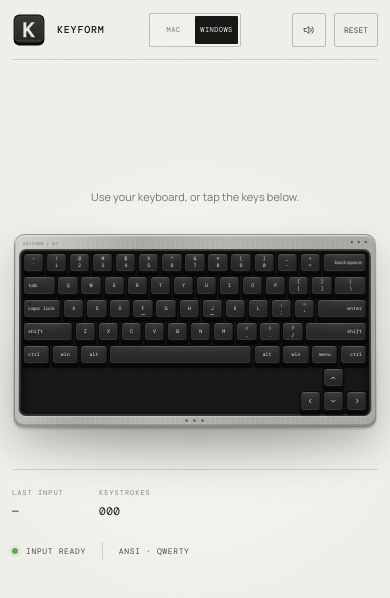
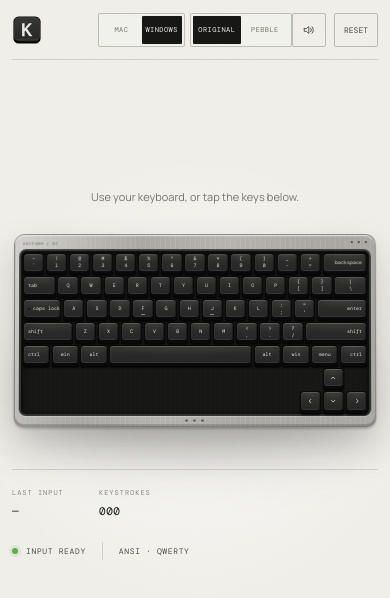
Before and after one commit to nerdynischal/keyform, a React (Vite) app: page / in a window 390 px wide. Shown: the top 598 px of the page. Built offline with nearby package versions, Linux system fonts and the light colour scheme; a web font is replaced by a local one.

Commit message:
Add Pebble keyboard appearance

```diff
--- a/src/App.css
+++ b/src/App.css
@@ -45,7 +45,13 @@
   flex: 0 0 auto;
 }
 
-.platform-toggle {
+.header-selectors {
+  display: flex;
+  align-items: center;
+  gap: 8px;
+}
+
+.header-toggle {
   min-height: 34px;
   padding: 2px;
   border: 1px solid rgba(25, 25, 23, 0.24);
@@ -55,7 +61,7 @@
   background: rgba(255, 255, 255, 0.18);
 }
 
-.platform-toggle button {
+.header-toggle button {
   min-width: 52px;
   padding: 0 8px;
   border: 0;
@@ -69,19 +75,26 @@
   cursor: pointer;
   transition:
     background-color 140ms ease,
-    color 140ms ease;
+    color 140ms ease,
+    transform 120ms var(--ease-out);
 }
 
-.platform-toggle button:hover {
-  color: var(--ink);
+@media (hover: hover) and (pointer: fine) {
+  .header-toggle button:hover {
+    color: var(--ink);
+  }
 }
 
-.platform-toggle button.is-active {
+.header-toggle button.is-active {
   background: var(--ink);
   color: var(--paper);
 }
 
-.platform-toggle button:focus-visible {
+.header-toggle button:active {
+  transform: scale(0.97);
+}
+
+.header-toggle button:focus-visible {
   outline: 2px solid var(--ink);
   outline-offset: 3px;
   z-index: 1;
@@ -291,7 +304,7 @@ h1 {
     min-height: 60px;
   }
 
-  .platform-toggle button {
+  .header-toggle button {
     min-width: 48px;
     padding-inline: 6px;
   }
@@ -339,6 +352,19 @@ h1 {
     padding-inline: 9px;
   }
 
+  .brand span {
+    display: none;
+  }
+
+  .brand__mark {
+    width: 30px;
+    height: 30px;
+  }
+
+  .header-selectors {
+    gap: 5px;
+  }
+
   .control-actions .control-button:first-child {
     gap: 0;
     font-size: 0;
@@ -349,9 +375,13 @@ h1 {
     height: 14px;
   }
 
-  .platform-toggle button {
-    min-width: 43px;
+  .header-toggle button {
+    min-width: 39px;
     padding-inline: 4px;
     font-size: 7px;
   }
+
+  .header-toggle:last-child button {
+    min-width: 48px;
+  }
 }
--- a/src/App.jsx
+++ b/src/App.jsx
@@ -2,12 +2,14 @@ import { InteractionFooter } from './components/InteractionFooter.jsx'
 import { LiveDisplay } from './components/LiveDisplay.jsx'
 import { SiteHeader } from './components/SiteHeader.jsx'
 import { InteractiveKeyboard } from './components/keyboard/InteractiveKeyboard.jsx'
+import { useKeyboardAppearance } from './hooks/useKeyboardAppearance.js'
 import { useKeyboardInput } from './hooks/useKeyboardInput.js'
 import { usePlatformPreference } from './hooks/usePlatformPreference.js'
 import './App.css'
 
 function App() {
   const [platform, setPlatform] = usePlatformPreference()
+  const [appearance, setAppearance] = useKeyboardAppearance()
   const {
     capsLock,
     lastKey,
@@ -25,8 +27,10 @@ function App() {
     <main className="page-shell">
       <SiteHeader
         platform={platform}
+        appearance={appearance}
         muted={muted}
         onPlatformChange={setPlatform}
+        onAppearanceChange={setAppearance}
         onToggleSound={toggleMuted}
         onReset={reset}
       />
@@ -35,6 +39,7 @@ function App() {
         <LiveDisplay typed={typed} />
         <InteractiveKeyboard
           platform={platform}
+          appearance={appearance}
           pressedKeys={pressedKeys}
           capsLock={capsLock}
           onPress={pressKey}
--- a/src/components/SiteHeader.jsx
+++ b/src/components/SiteHeader.jsx
@@ -7,10 +7,35 @@ const PLATFORMS = [
   { value: 'windows', label: 'Windows' },
 ]
 
+const APPEARANCES = [
+  { value: 'original', label: 'Original' },
+  { value: 'pebble', label: 'Pebble' },
+]
+
+function HeaderToggle({ label, options, value, onChange }) {
+  return (
+    <div className="header-toggle" role="group" aria-label={label}>
+      {options.map((option) => (
+        <button
+          className={value === option.value ? 'is-active' : ''}
+          type="button"
+          key={option.value}
+          onClick={() => onChange(option.value)}
+          aria-pressed={value === option.value}
+        >
+          {option.label}
+        </button>
+      ))}
+    </div>
+  )
+}
+
 export function SiteHeader({
   platform,
+  appearance,
   muted,
   onPlatformChange,
+  onAppearanceChange,
   onToggleSound,
   onReset,
 }) {
@@ -21,18 +46,19 @@ export function SiteHeader({
         <span>KEYFORM</span>
       </a>
 
-      <div className="platform-toggle" role="group" aria-label="Keyboard platform">
-        {PLATFORMS.map((option) => (
-          <button
-            className={platform === option.value ? 'is-active' : ''}
-            type="button"
-            key={option.value}
-            onClick={() => onPlatformChange(option.value)}
-            aria-pressed={platform === option.value}
-          >
-            {option.label}
-          </button>
-        ))}
+      <div className="header-selectors">
+        <HeaderToggle
+          label="Keyboard platform"
+          options={PLATFORMS}
+          value={platform}
+          onChange={onPlatformChange}
+        />
+        <HeaderToggle
+          label="Keyboard appearance"
+          options={APPEARANCES}
+          value={appearance}
+          onChange={onAppearanceChange}
+        />
       </div>
 
       <div className="control-actions">
--- a/src/components/keyboard/InteractiveKeyboard.jsx
+++ b/src/components/keyboard/InteractiveKeyboard.jsx
@@ -18,18 +18,22 @@ function KeyboardKey({ item, platform, pressedKeys, capsLock, onPress, onRelease
 
 export function InteractiveKeyboard({
   platform,
+  appearance,
   pressedKeys,
   capsLock,
   onPress,
   onRelease,
 }) {
   return (
-    <div className="keyboard-stage">
+    <div className={`keyboard-stage keyboard-stage--${appearance}`}>
       <div className="keyboard-shadow" />
 
-      <section className="keyboard" aria-label="Interactive ANSI QWERTY keyboard">
+      <section
+        className="keyboard"
+        aria-label={`Interactive ANSI QWERTY keyboard, ${appearance} appearance`}
+      >
         <div className="keyboard__topline">
-          <span>KEYFORM / 87</span>
+          <span>{appearance === 'pebble' ? 'KEYFORM / PEBBLE' : 'KEYFORM / 87'}</span>
           <span className="keyboard__lights" aria-hidden="true">
             <i className={capsLock ? 'is-on' : ''} />
             <i />
--- a/src/components/keyboard/Keyboard.css
+++ b/src/components/keyboard/Keyboard.css
@@ -269,13 +269,16 @@
   padding-right: clamp(4px, calc(var(--unit) * 0.2), 12px);
 }
 
+.keycap__indicator-group {
+  display: inline-flex;
+  align-items: center;
+  gap: clamp(3px, calc(var(--unit) * 0.1), 6px);
+}
+
 .keycap__indicator {
-  position: absolute;
-  top: 17%;
-  left: 15%;
-  width: 4%;
+  width: clamp(2px, calc(var(--unit) * 0.07), 4px);
   aspect-ratio: 1;
-  min-width: 2px;
+  flex: 0 0 auto;
   border-radius: 50%;
   background: #111;
 }
@@ -321,6 +324,129 @@
   box-shadow: 0 1px 0 rgba(255, 255, 255, 0.25);
 }
 
+.keyboard-stage--pebble {
+  --gap: clamp(2px, 0.52vw, 8px);
+}
+
+.keyboard-stage--pebble .keyboard-shadow {
+  width: min(93%, 1270px);
+  height: 42%;
+  bottom: 7px;
+  background: rgba(60, 58, 53, 0.2);
+  filter: blur(38px);
+}
+
+.keyboard-stage--pebble .keyboard {
+  border-color: rgba(74, 72, 67, 0.15);
+  border-radius: clamp(18px, 2.7vw, 38px);
+  background:
+    radial-gradient(circle at 50% -20%, rgba(255, 255, 255, 0.98), transparent 46%),
+    linear-gradient(180deg, #efede8 0%, #e4e2dc 100%);
+  box-shadow:
+    inset 0 1px 0 rgba(255, 255, 255, 0.96),
+    inset 0 -2px 0 rgba(92, 89, 82, 0.08),
+    0 2px 3px rgba(38, 37, 34, 0.12),
+    0 22px 44px rgba(48, 46, 42, 0.14);
+  transform: rotateX(1deg);
+}
+
+.keyboard-stage--pebble .keyboard::after {
+  opacity: 0.08;
+}
+
+.keyboard-stage--pebble .keyboard__topline {
+  height: clamp(16px, 1.8vw, 27px);
+  color: rgba(77, 76, 72, 0.53);
+}
+
+.keyboard-stage--pebble .keyboard__lights {
+  gap: clamp(5px, 0.65vw, 10px);
+}
+
+.keyboard-stage--pebble .keyboard__lights i {
+  width: clamp(3px, 0.32vw, 5px);
+  height: clamp(3px, 0.32vw, 5px);
+  background: #9a9892;
+  box-shadow: none;
+}
+
+.keyboard-stage--pebble .keyboard__well {
+  border-color: transparent;
+  background: transparent;
+  box-shadow: none;
+}
+
+.keyboard-stage--pebble .key-row--0 {
+  height: calc(var(--unit) * 0.68);
+  margin-bottom: var(--gap);
+}
+
+.keyboard-stage--pebble .key-row--0 .keycap {
+  height: calc(var(--unit) * 0.68);
+}
+
+.keyboard-stage--pebble .keycap {
+  border-radius: 999px;
+  background: transparent;
+  color: #757570;
+  box-shadow: none;
+}
+
+.keyboard-stage--pebble .keycap__surface {
+  inset: 1px;
+  border: clamp(1px, 0.13vw, 2px) solid rgba(63, 62, 58, 0.78);
+  border-radius: 999px;
+  background:
+    radial-gradient(110% 90% at 50% 4%, rgba(255, 255, 255, 0.96), transparent 67%),
+    linear-gradient(180deg, #f5f3ee, #e9e7e1);
+  box-shadow:
+    inset 0 2px 4px rgba(73, 70, 64, 0.14),
+    inset 0 -1px 1px rgba(255, 255, 255, 0.82),
+    0 1px 2px rgba(56, 54, 50, 0.16);
+}
+
+@media (hover: hover) and (pointer: fine) {
+  .keyboard-stage--pebble .keycap:hover .keycap__surface {
+    background:
+      radial-gradient(110% 90% at 50% 4%, #fff, transparent 67%),
+      linear-gradient(180deg, #faf9f5, #ebe9e3);
+    color: #4f4e4a;
+  }
+}
+
+.keyboard-stage--pebble .keycap:not(.keycap--indicator-only).is-pressed .keycap__surface,
+.keyboard-stage--pebble .keycap:not(.keycap--indicator-only):active .keycap__surface {
+  inset: 2px 1px 0;
+  background:
+    radial-gradient(110% 90% at 50% 4%, rgba(255, 255, 255, 0.62), transparent 67%),
+    linear-gradient(180deg, #dfddd7, #e8e6e0);
+  color: #4b4a46;
+  box-shadow:
+    inset 0 2px 3px rgba(62, 60, 55, 0.16),
+    0 1px 0 rgba(255, 255, 255, 0.72);
+}
+
+.keyboard-stage--pebble .keycap:focus-visible {
+  outline-color: #3f3e3a;
+}
+
+.keyboard-stage--pebble .keycap__indicator {
+  background: #77756f;
+}
+
+.keyboard-stage--pebble .keycap__indicator.is-on {
+  background: var(--accent);
+}
+
+.keyboard-stage--pebble .homing-bar {
+  background: rgba(74, 73, 69, 0.46);
+}
+
+.keyboard-stage--pebble .keyboard__edge span {
+  background: rgba(83, 81, 75, 0.28);
+  box-shadow: 0 1px 0 rgba(255, 255, 255, 0.72);
+}
+
 @media (max-width: 720px) {
   .keyboard {
     padding-inline: 6px;
--- a/src/components/keyboard/Keycap.jsx
+++ b/src/components/keyboard/Keycap.jsx
@@ -53,11 +53,15 @@ export function Keycap({ item, pressed, capsLock, onPress, onRelease }) {
       onContextMenu={(event) => event.preventDefault()}
     >
       <span className="keycap__surface">
-        {item.indicator && (
-          <span className={`keycap__indicator${capsLock ? ' is-on' : ''}`} />
-        )}
-
-        {item.arrow ? (
+        {item.indicator ? (
+          <span className="keycap__indicator-group">
+            <span
+              className={`keycap__indicator${capsLock ? ' is-on' : ''}`}
+              aria-hidden="true"
+            />
+            <span className="keycap__label">{item.label}</span>
+          </span>
+        ) : item.arrow ? (
           <ArrowIcon direction={item.arrow} />
         ) : item.sub ? (
           <span className="keycap__legends">
--- /dev/null
+++ b/src/hooks/useKeyboardAppearance.js
@@ -0,0 +1,13 @@
+import { useStoredPreference } from './useStoredPreference.js'
+
+const STORAGE_KEY = 'keyform-appearance'
+const DEFAULT_APPEARANCE = 'original'
+const SUPPORTED_APPEARANCES = new Set(['original', 'pebble'])
+
+export function useKeyboardAppearance() {
+  return useStoredPreference(
+    STORAGE_KEY,
+    DEFAULT_APPEARANCE,
+    SUPPORTED_APPEARANCES,
+  )
+}
--- a/src/hooks/usePlatformPreference.js
+++ b/src/hooks/usePlatformPreference.js
@@ -1,28 +1,13 @@
-import { useEffect, useState } from 'react'
+import { useStoredPreference } from './useStoredPreference.js'
 
 const STORAGE_KEY = 'keyform-platform'
 const DEFAULT_PLATFORM = 'windows'
 const SUPPORTED_PLATFORMS = new Set(['mac', 'windows'])
 
-function getSavedPlatform() {
-  try {
-    const savedPlatform = window.localStorage.getItem(STORAGE_KEY)
-    return SUPPORTED_PLATFORMS.has(savedPlatform) ? savedPlatform : DEFAULT_PLATFORM
-  } catch {
-    return DEFAULT_PLATFORM
-  }
+export function usePlatformPreference() {
+  return useStoredPreference(
+    STORAGE_KEY,
+    DEFAULT_PLATFORM,
+    SUPPORTED_PLATFORMS,
+  )
 }
-
-export function usePlatformPreference() {
-  const [platform, setPlatform] = useState(getSavedPlatform)
-
-  useEffect(() => {
-    try {
-      window.localStorage.setItem(STORAGE_KEY, platform)
-    } catch {
-      // The switch still works when storage is unavailable.
-    }
-  }, [platform])
-
-  return [platform, setPlatform]
-}
--- /dev/null
+++ b/src/hooks/useStoredPreference.js
@@ -0,0 +1,22 @@
+import { useEffect, useState } from 'react'
+
+export function useStoredPreference(storageKey, defaultValue, supportedValues) {
+  const [value, setValue] = useState(() => {
+    try {
+      const savedValue = window.localStorage.getItem(storageKey)
+      return supportedValues.has(savedValue) ? savedValue : defaultValue
+    } catch {
+      return defaultValue
+    }
+  })
+
+  useEffect(() => {
+    try {
+      window.localStorage.setItem(storageKey, value)
+    } catch {
+      // The preference still works for the current session when storage is unavailable.
+    }
+  }, [storageKey, value])
+
+  return [value, setValue]
+}
```
Also changed, not shown: 1 other file (tests, documents, lock files or other folders).
